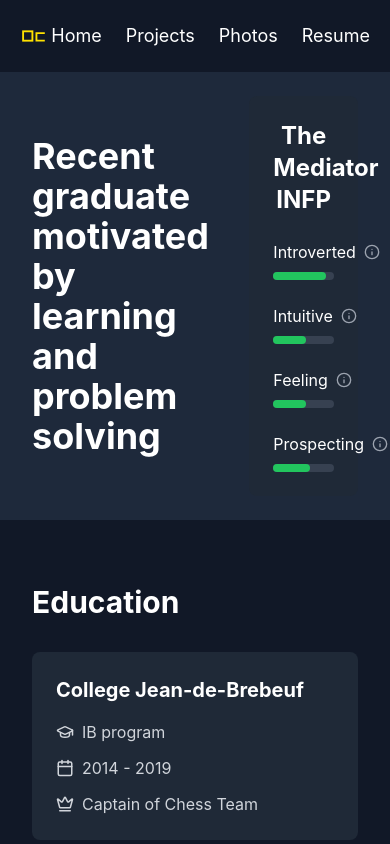
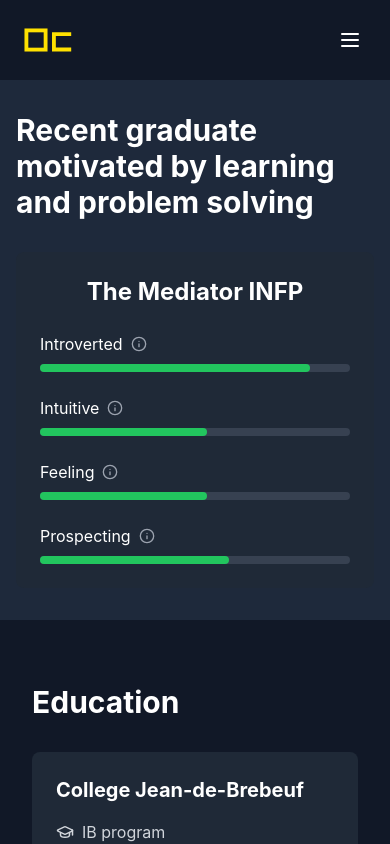
Before and after one commit to Oscar707/oscar707.github.io, a React (Vite) app: page /#/ in a window 390 px wide. Shown: the top 844 px of the page. Built offline with nearby package versions, Linux system fonts and the light colour scheme.

Commit message:
hamburger and mobile friendly

```diff
--- a/src/components/Header.jsx
+++ b/src/components/Header.jsx
@@ -1,9 +1,17 @@
-import React from 'react';
+import React, { useState } from 'react';
+import { Menu, X } from 'lucide-react';
 
 const Header = () => {
+  const [isMenuOpen, setIsMenuOpen] = useState(false);
+
+  const toggleMenu = () => {
+    setIsMenuOpen(!isMenuOpen);
+  };
+
   return (
-    <header className="w-full bg-gray-900 text-white p-5">
-      <div className="max-w-screen-xl mx-auto flex justify-between items-center">
+    <header className="w-full bg-gray-900 text-white">
+      <div className="max-w-screen-xl mx-auto p-5">
+        <div className="flex justify-between items-center">
           {/* Main title */}
           <a href="#/" className="text-lg transition-colors">
             <div className="flex items-center">
@@ -15,8 +23,8 @@ const Header = () => {
             </div>
           </a>
 
-        {/* Navigation */}
-        <nav>
+          {/* Desktop Navigation */}
+          <nav className="hidden md:block">
             <div className="flex items-center space-x-6">
               <a href="#/" className="text-lg hover:text-gray-300 transition-colors">
                 Home
@@ -32,6 +40,36 @@ const Header = () => {
               </a>
             </div>
           </nav>
+
+          {/* Mobile Menu Button */}
+          <button
+            className="md:hidden p-2 rounded-md hover:bg-gray-800"
+            onClick={toggleMenu}
+            aria-label="Toggle menu"
+          >
+            {isMenuOpen ? <X size={24} /> : <Menu size={24} />}
+          </button>
+        </div>
+
+        {/* Mobile Navigation */}
+        {isMenuOpen && (
+          <nav className="md:hidden mt-4">
+            <div className="flex flex-col space-y-4">
+              <a href="#/" className="text-lg hover:text-gray-300 transition-colors py-2">
+                Home
+              </a>
+              <a href="#/projects" className="text-lg hover:text-gray-300 transition-colors py-2">
+                Projects
+              </a>
+              <a href="#/photos" className="text-lg hover:text-gray-300 transition-colors py-2">
+                Photos
+              </a>
+              <a href="#/resume" className="text-lg hover:text-gray-300 transition-colors py-2">
+                Resume
+              </a>
+            </div>
+          </nav>
+        )}
       </div>
     </header>
   );
--- a/src/components/Hero.jsx
+++ b/src/components/Hero.jsx
@@ -3,20 +3,17 @@ import Mbti from './Mbti';
 
 const Hero = () => {
   return (
-    <section className="min-h-[50vh] bg-slate-800 px-8 flex flex-col justify-center">
-      <br></br>
-      <div className="max-w-7xl mx-auto w-full flex gap-8">
-        <div className="w-2/3">
-          <h1 className="text-4xl md:text-6xl font-bold">
-            <br></br>
+    <section className="min-h-[50vh] bg-slate-800 px-4 md:px-8 py-8 flex flex-col justify-center">
+      <div className="max-w-7xl mx-auto w-full flex flex-col md:flex-row md:gap-8">
+        <div className="w-full md:w-2/3 mb-8 md:mb-0">
+          <h1 className="text-3xl md:text-4xl lg:text-6xl font-bold">
             <span className="text-white">Recent graduate motivated by learning and problem solving</span>
           </h1>
         </div>
-        <div className="w-1/3">
+        <div className="w-full md:w-1/3">
           <Mbti />
         </div>
       </div>
-      <br></br>
     </section>
   );
 };
```
Lines whose indentation alone changed are shown as unchanged.
